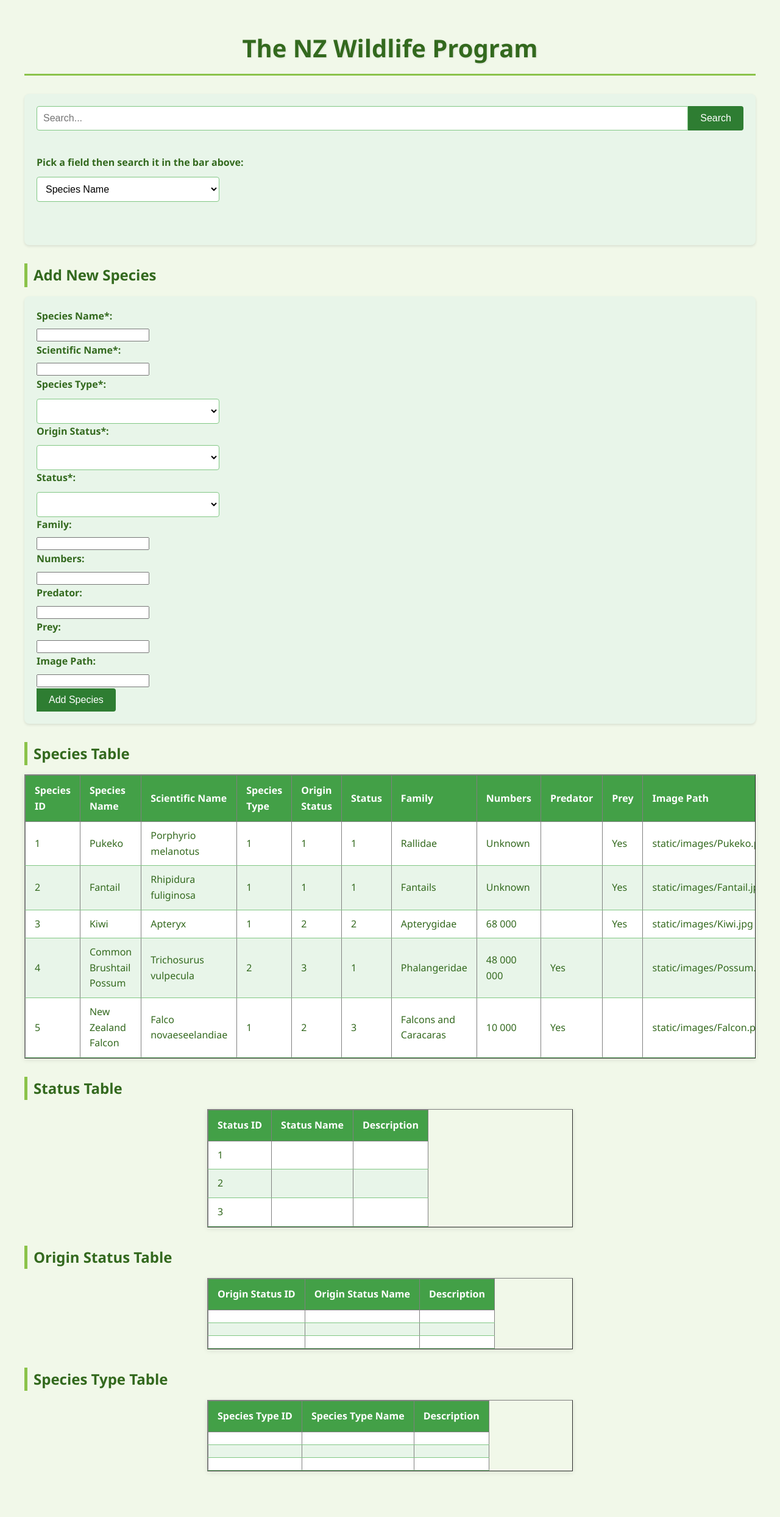
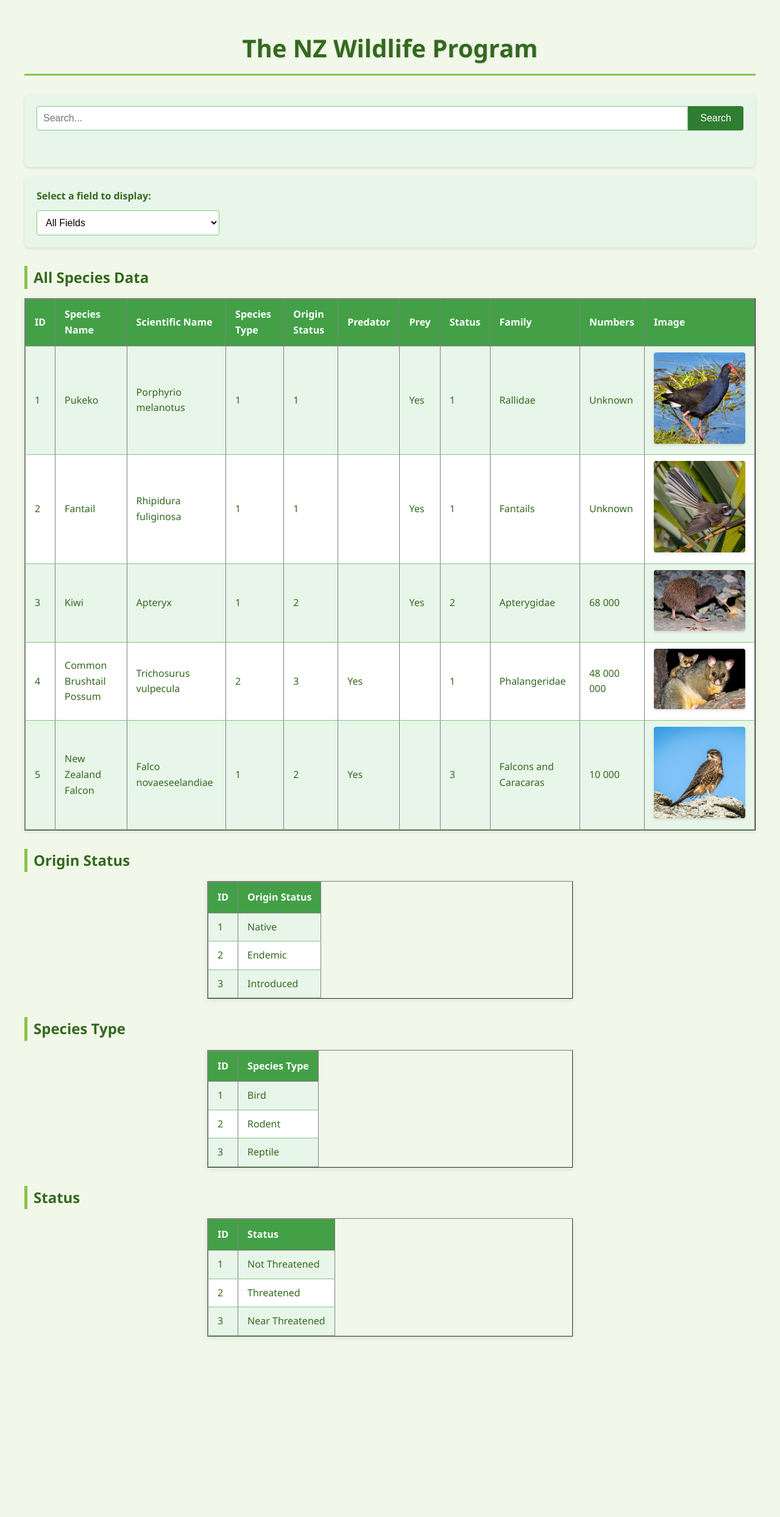
Before and after one commit to bblackie/rc-y12-rf-app, a Flask app: page / in a window 1280 px wide. Shown: the whole page at 61% size. After the commit the page ends 2194 px from the top, so only its background shows below. Run offline with Flask 3, Linux system fonts and the light colour scheme; data comes from the database, SQL or seed files in the repository; lists and menus that the app fills with data are empty.

Commit message:
Restored CSS and databases

```diff
--- a/Templates/index.html
+++ b/Templates/index.html
@@ -7,212 +7,137 @@
     <link rel="stylesheet" href="/static/css/styles.css" />
     <title>NZ Wildlife</title>
     <script>
-    function searchSpecies() {
-        const query = document.getElementById("search-box").value.trim();
+        function filterByField() {
+            const fieldSelect = document.getElementById("species_id");
+            const selectedField = fieldSelect.value;
 
-        if (query) {
-            // Redirect to species.html (whether searching for "species" or a specific species)
-            window.location.href = "species";
-        } else {
-            document.getElementById("results").innerHTML = "<p>Please enter a search term.</p>";
-        }
+            // Redirect to the same page with the selected field as a parameter
+            window.location.href = `/?field=${encodeURIComponent(selectedField)}`;
         }
     </script>
 </head>
 <body>
     <h1>The NZ Wildlife Program</h1>
 
-    {% with messages = get_flashed_messages(with_categories=true) %}
-        {% if messages %}
-            {% for category, message in messages %}
-                <div class="alert alert-{{ category }}">{{ message }}</div>
-            {% endfor %}
-        {% endif %}
-    {% endwith %}
-
-    <form onsubmit="event.preventDefault(); searchSpecies();">
+    <!-- Search form -->
+    <form action="/species" method="get">
         <div class="search-container">
-            <input type="text" id="search-box" class="search-input" placeholder="Search...">
+            <input type="text" id="search-box" name="name" class="search-input" placeholder="Search...">
             <button type="submit">Search</button>
-            <div id="results"></div>
         </div>
         <br>
-        <label for="NZ Wildlife">Pick a field then search it in the bar above:</label>
-        <select name="species" id="species_id">
-            <option value="species_name">Species Name</option>
-            <option value="scientific_name">Scientific Name</option>
-            <option value="species_type">Species Type</option>
-            <option value="origin_status">Origin Status</option>
-            <option value="status">Status</option>
-            <option value="family">Family</option>
-            <option value="numbers">Numbers</option>
-        </select>
-        <br><br><br>
+        <input type="hidden" name="field" value="species_name">
     </form>
 
-    <h2>Add New Species</h2>
-    <form action="/add_species" method="POST" class="add-species-form">
-        <div class="form-group">
-            <label for="species_name">Species Name*:</label>
-            <input type="text" id="species_name" name="species_name" required>
-        </div>
-
-        <div class="form-group">
-            <label for="scientific_name">Scientific Name*:</label>
-            <input type="text" id="scientific_name" name="scientific_name" required>
-        </div>
-
-        <div class="form-group">
-            <label for="species_type">Species Type*:</label>
-            <select id="species_type" name="species_type" required>
-                {% for type in species_type %}
-                    <option value="{{ type['type_name'] }}">{{ type['type_name'] }}</option>
-                {% endfor %}
+    <!-- Field selector form -->
+    <div class="field-selector">
+        <label for="species_id">Select a field to display:</label>
+        <select name="field" id="species_id" onchange="filterByField()">
+            <option value="">All Fields</option>
+            <option value="species_name" {% if selected_field == 'species_name' %}selected{% endif %}>Species Name</option>
+            <option value="scientific_name" {% if selected_field == 'scientific_name' %}selected{% endif %}>Scientific Name</option>
+            <option value="species_type" {% if selected_field == 'species_type' %}selected{% endif %}>Species Type</option>
+            <option value="origin_status" {% if selected_field == 'origin_status' %}selected{% endif %}>Origin Status</option>
+            <option value="predator" {% if selected_field == 'predator' %}selected{% endif %}>Predator</option>
+            <option value="prey" {% if selected_field == 'prey' %}selected{% endif %}>Prey</option>
+            <option value="status" {% if selected_field == 'status' %}selected{% endif %}>Status</option>
+            <option value="family" {% if selected_field == 'family' %}selected{% endif %}>Family</option>
+            <option value="numbers" {% if selected_field == 'numbers' %}selected{% endif %}>Numbers</option>
         </select>
     </div>
 
-        <div class="form-group">
-            <label for="origin_status">Origin Status*:</label>
-            <select id="origin_status" name="origin_status" required>
-                {% for origin in origin_status %}
-                    <option value="{{ origin['origin_status_name'] }}">{{ origin['origin_status_name'] }}</option>
+    <h2>{% if selected_field %}{{ selected_field|replace('_', ' ')|title }} Data{% else %}All Species Data{% endif %}</h2>
+
+    {% if selected_field %}
+        <!-- Display only the selected field -->
+        <table border="1">
+            <tr>
+                <th>ID</th>
+                <th>{{ selected_field|replace('_', ' ')|title }}</th>
+                <th>Image</th>
+            </tr>
+            {% for item in species %}
+            <tr>
+                <td>{{ item[0] }}</td>
+                <td>{{ item[field_indices[selected_field]] }}</td>
+                <td><img width="150px" src="{{ item[10] }}" alt="{{ item[1] }} image"></td>
+            </tr>
             {% endfor %}
-            </select>
-        </div>
-
-        <div class="form-group">
-            <label for="status">Status*:</label>
-            <select id="status" name="status" required>
-                {% for s in status %}
-                    <option value="{{ s['status_name'] }}">{{ s['status_name'] }}</option>
-                {% endfor %}
-            </select>
-        </div>
-
-        <div class="form-group">
-            <label for="family">Family:</label>
-            <input type="text" id="family" name="family">
-        </div>
-
-        <div class="form-group">
-            <label for="numbers">Numbers:</label>
-            <input type="text" id="numbers" name="numbers">
-        </div>
-
-        <div class="form-group">
-            <label for="predator">Predator:</label>
-            <input type="text" id="predator" name="predator">
-        </div>
-
-        <div class="form-group">
-            <label for="prey">Prey:</label>
-            <input type="text" id="prey" name="prey">
-        </div>
-
-        <div class="form-group">
-            <label for="image_path">Image Path:</label>
-            <input type="text" id="image_path" name="image_path">
-        </div>
-
-        <button type="submit" class="submit-btn">Add Species</button>
-    </form>
-
-    <h2>Species Table</h2>
+        </table>
+    {% else %}
+        <!-- Display all fields -->
         <table border="1">
-        <thead>
             <tr>
-                <th>Species ID</th>
+                <th>ID</th>
                 <th>Species Name</th>
                 <th>Scientific Name</th>
                 <th>Species Type</th>
                 <th>Origin Status</th>
+                <th>Predator</th>
+                <th>Prey</th>
                 <th>Status</th>
                 <th>Family</th>
                 <th>Numbers</th>
-                <th>Predator</th>
-                <th>Prey</th>
-                <th>Image Path</th>
+                <th>Image</th>
             </tr>
-        </thead>
-        <tbody>
             {% for item in species %}
             <tr>
-                <td>{{ item['species_Id'] }}</td>
-                <td>{{ item['species_name'] }}</td>
-                <td>{{ item['scientific_name'] }}</td>
-                <td>{{ item['species_type'] }}</td>
-                <td>{{ item['origin_status'] }}</td>
-                <td>{{ item['status'] }}</td>
-                <td>{{ item['family'] }}</td>
-                <td>{{ item['numbers'] }}</td>
-                <td>{{ item['predator'] }}</td>
-                <td>{{ item['prey'] }}</td>
-                <td>{{ item['image_path'] }}</td>
+                <td>{{ item[0] }}</td>
+                <td>{{ item[1] }}</td>
+                <td>{{ item[2] }}</td>
+                <td>{{ item[3] }}</td>
+                <td>{{ item[4] }}</td>
+                <td>{{ item[5] }}</td>
+                <td>{{ item[6] }}</td>
+                <td>{{ item[7] }}</td>
+                <td>{{ item[8] }}</td>
+                <td>{{ item[9] }}</td>
+                <td><img width="150px" src="{{ item[10] }}" alt="{{ item[1] }} image"></td>
             </tr>
             {% endfor %}
-        </tbody>
+        </table>
+    {% endif %}
+
+    <h2>Origin Status</h2>
+    <table border="1">
+        <tr>
+            <th>ID</th>
+            <th>Origin Status</th>
+        </tr>
+        {% for item in origin_status %}
+        <tr>
+            <td>{{ item[0] }}</td>
+            <td>{{ item[1] }}</td>
+        </tr>
+        {% endfor %}
     </table>
 
-    <h2>Status Table</h2>
+    <h2>Species Type</h2>
     <table border="1">
-        <thead>
         <tr>
-                <th>Status ID</th>
-                <th>Status Name</th>
-                <th>Description</th>
+            <th>ID</th>
+            <th>Species Type</th>
         </tr>
-        </thead>
-        <tbody>
+        {% for item in species_type %}
+        <tr>
+            <td>{{ item[0] }}</td>
+            <td>{{ item[1] }}</td>
+        </tr>
+        {% endfor %}
+    </table>
+
+    <h2>Status</h2>
+    <table border="1">
+        <tr>
+            <th>ID</th>
+            <th>Status</th>
+        </tr>
         {% for item in status %}
         <tr>
-                <td>{{ item['status_Id'] }}</td>
-                <td>{{ item['status_name'] }}</td>
-                <td>{{ item['description'] }}</td>
+            <td>{{ item[0] }}</td>
+            <td>{{ item[1] }}</td>
         </tr>
         {% endfor %}
-        </tbody>
     </table>
-
-    <h2>Origin Status Table</h2>
-    <table border="1">
-        <thead>
-            <tr>
-                <th>Origin Status ID</th>
-                <th>Origin Status Name</th>
-                <th>Description</th>
-            </tr>
-        </thead>
-        <tbody>
-            {% for item in origin_status %}
-            <tr>
-                <td>{{ item['origin_status_Id'] }}</td>
-                <td>{{ item['origin_status_name'] }}</td>
-                <td>{{ item['description'] }}</td>
-            </tr>
-            {% endfor %}
-        </tbody>
-    </table>
-
-    <h2>Species Type Table</h2>
-    <table border="1">
-        <thead>
-            <tr>
-                <th>Species Type ID</th>
-                <th>Species Type Name</th>
-                <th>Description</th>
-            </tr>
-        </thead>
-        <tbody>
-            {% for item in species_type %}
-            <tr>
-                <td>{{ item['species_type_Id'] }}</td>
-                <td>{{ item['species_type_name'] }}</td>
-                <td>{{ item['description'] }}</td>
-            </tr>
-            {% endfor %}
-        </tbody>
-    </table>
-
-    <br>
 </body>
 </html>
--- a/app.py
+++ b/app.py
@@ -1,19 +1,14 @@
-from flask import Flask, g, render_template, request, redirect, flash, jsonify
+from flask import Flask, g, render_template, request, redirect
 import sqlite3
 
 app = Flask(__name__)
-app.secret_key = 'your-secret-key-here'  # Required for flashing messages
 
 DATABASE = 'NZ_Wildlife.db'
 
 def get_db():
     if not hasattr(g, '_database'):
-        try:
-            g._database = sqlite3.connect(DATABASE)
-            g._database.row_factory = sqlite3.Row
-        except sqlite3.Error as e:
-            print(f"Database connection error: {e}")
-            return None
+        g._database = sqlite3.connect(DATABASE)
+        g._database.row_factory = sqlite3.Row
     return g._database
 
 
@@ -25,116 +20,82 @@
 
 @app.route("/")
 def home():
-    try:
-        cursor = get_db().cursor()
+    db = get_db()
+    cursor = db.cursor()
 
-        # Get species data
-        cursor.execute("""
-            SELECT species_Id, species_name, scientific_name, species_type,
-                   origin_status, status, family, numbers, predator, prey,
-                   image_path
-            FROM species
-        """)
-        species_results = cursor.fetchall()
+    # Get the selected field from the query parameter
+    selected_field = request.args.get('field', default=None)
 
-        # Get Status data
-        cursor.execute("SELECT * FROM Status")
-        status_results = cursor.fetchall()
+    # Get all data from the Species table
+    cursor.execute("SELECT * FROM Species")
+    species_results = cursor.fetchall()
 
-        # Get Origin_Status data
-        cursor.execute("SELECT * FROM Origin_Status")
-        origin_status_results = cursor.fetchall()
+    # Get all data from the Origin_Status table
+    cursor.execute("SELECT * FROM Origin_Status")
+    origin_status_results = cursor.fetchall()
 
-        # Get Species_Type data
-        cursor.execute("SELECT * FROM Species_Type")
-        species_type_results = cursor.fetchall()
+    # Get all data from the Species_Type table
+    cursor.execute("SELECT * FROM Species_Type")
+    species_type_results = cursor.fetchall()
 
-        cursor.close()
+    # Get all data from the Status table
+    cursor.execute("SELECT * FROM Status")
+    status_results = cursor.fetchall()
 
-        return render_template("index.html",
-                             species=species_results,
-                             status=status_results,
-                             origin_status=origin_status_results,
-                             species_type=species_type_results)
-    except Exception as e:
-        print(f"Error in home route: {e}")
-        return "Error loading data"
+    cursor.close()
+
+    # Map column indices for different fields
+    field_indices = {
+        'species_name': 1,
+        'scientific_name': 2,
+        'species_type': 3,
+        'origin_status': 4,
+        'predator': 5,
+        'prey': 6,
+        'status': 7,
+        'family': 8,
+        'numbers': 9
+    }
+
+    return render_template(
+        "index.html",
+        species=species_results,
+        origin_status=origin_status_results,
+        species_type=species_type_results,
+        status=status_results,
+        selected_field=selected_field,
+        field_indices=field_indices
+    )
 
 
 @app.route("/species")
 def species():
     cursor = get_db().cursor()
+    field = request.args.get('field', default='species_name', type=str)
+    search_query = request.args.get('name', default='', type=str)
+
     cursor.execute("SELECT * FROM species")
     results = cursor.fetchall()
     cursor.close()
-    return render_template("species.html", species=results)
-
+    return render_template("species.html", species=results, search_query=search_query)
 
 
 @app.route('/add', methods=["GET", "POST"])
 def add():
     if request.method == "POST":
-        new_name = request.form.get("item_name", '').strip()
-        new_description = request.form.get("item_description", '').strip()
+        try:
+            new_name = request.form.get("item_name")
+            new_description = request.form.get("item_description")
 
-        if not new_name or not new_description:
-            return redirect('/')  # Return early if data is invalid
-
-        try:
-            cursor = get_db().cursor()
-            cursor.execute("INSERT INTO species (name, description) VALUES (?, ?)",
-                         (new_name, new_description))
-            get_db().commit()
-            cursor.close()
+            if new_name and new_description:
+                cursor = get_db().cursor()
+                cursor.execute("INSERT INTO species (name, description) VALUES (?, ?)", (new_name, new_description))
+                get_db().commit()
+                cursor.close()
         except sqlite3.Error as e:
-            print(f"Database error in add route: {e}")
-        except Exception as e:
-            print(f"Unexpected error in add route: {e}")
+            print("Database error:", e)
 
     return redirect('/')
 
-@app.route('/add_species', methods=['POST'])
-def add_species():
-    try:
-        # Get form data
-        species_name = request.form.get('species_name')
-        scientific_name = request.form.get('scientific_name')
-        species_type = request.form.get('species_type')
-        origin_status = request.form.get('origin_status')
-        status = request.form.get('status')
-        family = request.form.get('family')
-        numbers = request.form.get('numbers')
-        predator = request.form.get('predator')
-        prey = request.form.get('prey')
-        image_path = request.form.get('image_path')
-
-        # Validate required fields
-        if not all([species_name, scientific_name, species_type, origin_status, status]):
-            flash('Please fill in all required fields', 'error')
-            return redirect('/')
-
-        # Insert into database
-        db = get_db()
-        cursor = db.cursor()
-        cursor.execute("""
-            INSERT INTO species (
-                species_name, scientific_name, species_type, origin_status,
-                status, family, numbers, predator, prey, image_path
-            ) VALUES (?, ?, ?, ?, ?, ?, ?, ?, ?, ?)
-        """, (species_name, scientific_name, species_type, origin_status,
-              status, family, numbers, predator, prey, image_path))
-
-        db.commit()
-        cursor.close()
-        flash('Species added successfully!', 'success')
-        return redirect('/')
-
-    except sqlite3.Error as e:
-        flash(f'Database error: {str(e)}', 'error')
-        return redirect('/')
-    except Exception as e:
-        flash(f'Error: {str(e)}', 'error')
-        return redirect('/')
-
 if __name__ == "__main__":
     app.run(debug=True)
```
Lines whose indentation alone changed are shown as unchanged.
